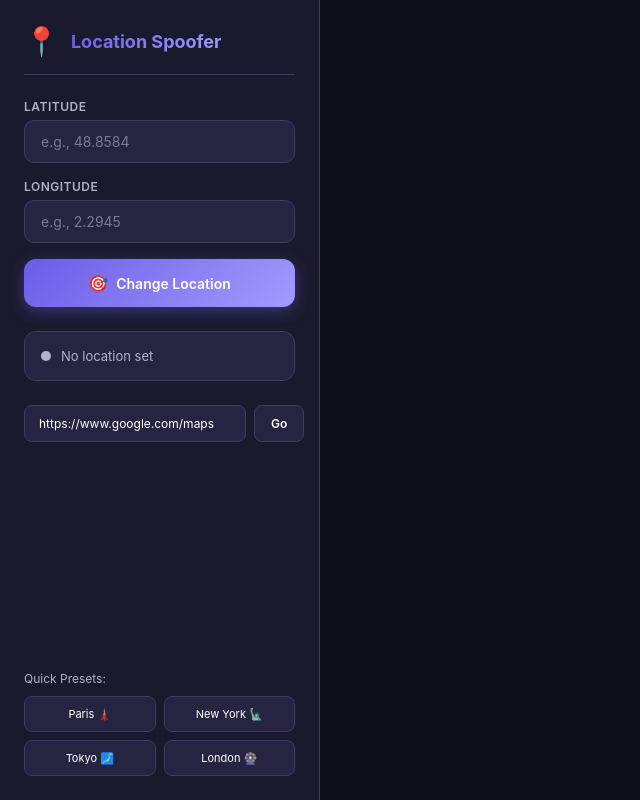
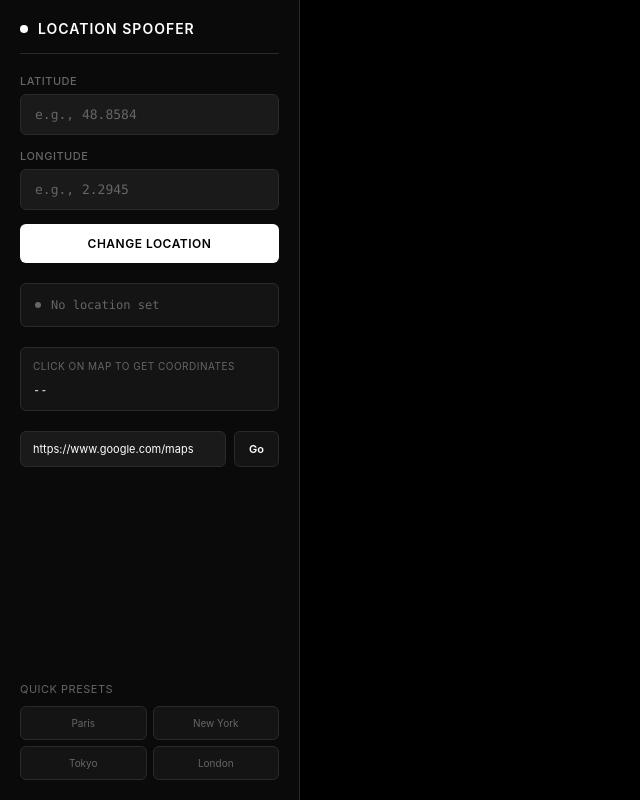
Before and after one commit to yeshaswi3060/fake-punching-system, an Electron app: page index.html in a window 1200 px wide. Shown: the whole page, without its empty margins (0-640 px from the left). Drawn offline with Linux system fonts and the light colour scheme; no server answers.

Commit message:
feat: professional black UI with map coordinate extraction

```diff
--- a/index.html
+++ b/index.html
@@ -1,19 +1,22 @@
 <!DOCTYPE html>
 <html lang="en">
+
 <head>
   <meta charset="UTF-8">
   <meta name="viewport" content="width=device-width, initial-scale=1.0">
-  <meta http-equiv="Content-Security-Policy" content="default-src 'self'; script-src 'self'; style-src 'self' 'unsafe-inline' https://fonts.googleapis.com; font-src https://fonts.gstatic.com;">
+  <meta http-equiv="Content-Security-Policy"
+    content="default-src 'self'; script-src 'self' 'unsafe-inline'; style-src 'self' 'unsafe-inline' https://fonts.googleapis.com; font-src https://fonts.gstatic.com;">
   <title>Location Spoofer</title>
   <link href="https://fonts.googleapis.com/css2?family=Inter:wght@400;500;600;700&display=swap" rel="stylesheet">
   <link rel="stylesheet" href="styles.css">
 </head>
+
 <body>
   <div class="app-container">
     <!-- Control Panel -->
     <div class="control-panel">
       <div class="logo">
-        <span class="logo-icon">📍</span>
+        <span class="logo-icon"></span>
         <span class="logo-text">Location Spoofer</span>
       </div>
 
@@ -29,7 +32,6 @@
         </div>
 
         <button id="change-location" class="btn-primary">
-          <span class="btn-icon">🎯</span>
           Change Location
         </button>
       </div>
@@ -41,18 +43,23 @@
         </div>
       </div>
 
+      <div class="coords-display">
+        <p>Click on map to get coordinates</p>
+        <span id="clicked-coords">--</span>
+      </div>
+
       <div class="url-bar">
-        <input type="text" id="url-input" placeholder="Enter URL (e.g., https://www.google.com/maps)" value="https://www.google.com/maps">
+        <input type="text" id="url-input" placeholder="Enter URL" value="https://www.google.com/maps">
         <button id="go-btn" class="btn-go">Go</button>
       </div>
 
       <div class="presets">
-        <p class="presets-title">Quick Presets:</p>
+        <p class="presets-title">Quick Presets</p>
         <div class="preset-buttons">
-          <button class="preset-btn" data-lat="48.8584" data-lng="2.2945">Paris 🗼</button>
-          <button class="preset-btn" data-lat="40.7128" data-lng="-74.0060">New York 🗽</button>
-          <button class="preset-btn" data-lat="35.6762" data-lng="139.6503">Tokyo 🗾</button>
-          <button class="preset-btn" data-lat="51.5074" data-lng="-0.1278">London 🎡</button>
+          <button class="preset-btn" data-lat="48.8584" data-lng="2.2945">Paris</button>
+          <button class="preset-btn" data-lat="40.7128" data-lng="-74.0060">New York</button>
+          <button class="preset-btn" data-lat="35.6762" data-lng="139.6503">Tokyo</button>
+          <button class="preset-btn" data-lat="51.5074" data-lng="-0.1278">London</button>
         </div>
       </div>
     </div>
@@ -65,4 +72,5 @@
 
   <script src="renderer.js"></script>
 </body>
+
 </html>
--- a/styles.css
+++ b/styles.css
@@ -5,21 +5,21 @@
 }
 
 :root {
-  --bg-primary: #0f0f1a;
-  --bg-secondary: #1a1a2e;
-  --bg-tertiary: #252542;
-  --accent-primary: #6c5ce7;
-  --accent-secondary: #a29bfe;
-  --accent-gradient: linear-gradient(135deg, #6c5ce7 0%, #a29bfe 100%);
-  --success: #00cec9;
+  --bg-primary: #000000;
+  --bg-secondary: #0a0a0a;
+  --bg-tertiary: #141414;
+  --bg-input: #1a1a1a;
+  --accent-primary: #ffffff;
+  --accent-secondary: #888888;
   --text-primary: #ffffff;
-  --text-secondary: #b2b2c7;
-  --border-color: #3d3d5c;
-  --shadow: 0 4px 20px rgba(0, 0, 0, 0.3);
+  --text-secondary: #666666;
+  --border-color: #2a2a2a;
+  --success: #4ade80;
+  --shadow: 0 2px 10px rgba(0, 0, 0, 0.5);
 }
 
 body {
-  font-family: 'Inter', -apple-system, BlinkMacSystemFont, sans-serif;
+  font-family: 'Inter', -apple-system, BlinkMacSystemFont, 'Segoe UI', sans-serif;
   background: var(--bg-primary);
   color: var(--text-primary);
   overflow: hidden;
@@ -33,41 +33,43 @@ body {
 
 /* Control Panel */
 .control-panel {
-  width: 320px;
+  width: 300px;
   background: var(--bg-secondary);
-  padding: 24px;
+  padding: 20px;
   display: flex;
   flex-direction: column;
-  gap: 24px;
+  gap: 20px;
   border-right: 1px solid var(--border-color);
 }
 
 .logo {
   display: flex;
   align-items: center;
-  gap: 12px;
+  gap: 10px;
   padding-bottom: 16px;
   border-bottom: 1px solid var(--border-color);
 }
 
 .logo-icon {
-  font-size: 28px;
+  width: 8px;
+  height: 8px;
+  background: var(--accent-primary);
+  border-radius: 50%;
 }
 
 .logo-text {
-  font-size: 18px;
-  font-weight: 700;
-  background: var(--accent-gradient);
-  -webkit-background-clip: text;
-  -webkit-text-fill-color: transparent;
-  background-clip: text;
+  font-size: 14px;
+  font-weight: 600;
+  letter-spacing: 1px;
+  text-transform: uppercase;
+  color: var(--text-primary);
 }
 
 /* Controls */
 .controls {
   display: flex;
   flex-direction: column;
-  gap: 16px;
+  gap: 14px;
 }
 
 .input-group {
@@ -77,33 +79,31 @@ body {
 }
 
 .input-group label {
-  font-size: 12px;
-  font-weight: 600;
+  font-size: 11px;
+  font-weight: 500;
   color: var(--text-secondary);
   text-transform: uppercase;
   letter-spacing: 0.5px;
 }
 
 .input-group input {
-  padding: 12px 16px;
-  background: var(--bg-tertiary);
+  padding: 12px 14px;
+  background: var(--bg-input);
   border: 1px solid var(--border-color);
-  border-radius: 10px;
+  border-radius: 6px;
   color: var(--text-primary);
-  font-size: 14px;
-  font-family: inherit;
-  transition: all 0.2s ease;
+  font-size: 13px;
+  font-family: 'SF Mono', 'Consolas', monospace;
+  transition: all 0.15s ease;
 }
 
 .input-group input:focus {
   outline: none;
   border-color: var(--accent-primary);
-  box-shadow: 0 0 0 3px rgba(108, 92, 231, 0.2);
 }
 
 .input-group input::placeholder {
   color: var(--text-secondary);
-  opacity: 0.6;
 }
 
 /* Primary Button */
@@ -112,37 +112,38 @@ body {
   align-items: center;
   justify-content: center;
   gap: 8px;
-  padding: 14px 24px;
-  background: var(--accent-gradient);
+  padding: 12px 20px;
+  background: var(--accent-primary);
   border: none;
-  border-radius: 12px;
-  color: white;
-  font-size: 14px;
+  border-radius: 6px;
+  color: #000000;
+  font-size: 12px;
   font-weight: 600;
   font-family: inherit;
+  text-transform: uppercase;
+  letter-spacing: 0.5px;
   cursor: pointer;
-  transition: all 0.3s ease;
-  box-shadow: 0 4px 15px rgba(108, 92, 231, 0.4);
+  transition: all 0.15s ease;
 }
 
 .btn-primary:hover {
-  transform: translateY(-2px);
-  box-shadow: 0 6px 20px rgba(108, 92, 231, 0.5);
+  opacity: 0.9;
 }
 
 .btn-primary:active {
-  transform: translateY(0);
+  transform: scale(0.98);
 }
 
-.btn-icon {
-  font-size: 16px;
+.btn-primary:disabled {
+  opacity: 0.5;
+  cursor: not-allowed;
 }
 
 /* Status */
 .status-container {
-  padding: 16px;
+  padding: 14px;
   background: var(--bg-tertiary);
-  border-radius: 12px;
+  border-radius: 6px;
   border: 1px solid var(--border-color);
 }
 
@@ -153,26 +154,21 @@ body {
 }
 
 .status-dot {
-  width: 10px;
-  height: 10px;
+  width: 6px;
+  height: 6px;
   border-radius: 50%;
   background: var(--text-secondary);
-  transition: all 0.3s ease;
+  transition: all 0.2s ease;
 }
 
 .status.active .status-dot {
   background: var(--success);
-  box-shadow: 0 0 10px var(--success);
-  animation: pulse 2s infinite;
-}
-
-@keyframes pulse {
-  0%, 100% { opacity: 1; }
-  50% { opacity: 0.6; }
+  box-shadow: 0 0 8px var(--success);
 }
 
 .status-text {
-  font-size: 13px;
+  font-size: 12px;
+  font-family: 'SF Mono', 'Consolas', monospace;
   color: var(--text-secondary);
 }
 
@@ -188,12 +184,12 @@ body {
 
 .url-bar input {
   flex: 1;
-  padding: 10px 14px;
-  background: var(--bg-tertiary);
+  padding: 10px 12px;
+  background: var(--bg-input);
   border: 1px solid var(--border-color);
-  border-radius: 8px;
+  border-radius: 6px;
   color: var(--text-primary);
-  font-size: 12px;
+  font-size: 11px;
   font-family: inherit;
 }
 
@@ -203,20 +199,21 @@ body {
 }
 
 .btn-go {
-  padding: 10px 16px;
+  padding: 10px 14px;
   background: var(--bg-tertiary);
   border: 1px solid var(--border-color);
-  border-radius: 8px;
+  border-radius: 6px;
   color: var(--text-primary);
-  font-size: 12px;
+  font-size: 11px;
   font-weight: 600;
   font-family: inherit;
   cursor: pointer;
-  transition: all 0.2s ease;
+  transition: all 0.15s ease;
 }
 
 .btn-go:hover {
   background: var(--accent-primary);
+  color: #000000;
   border-color: var(--accent-primary);
 }
 
@@ -226,33 +223,57 @@ body {
 }
 
 .presets-title {
-  font-size: 12px;
+  font-size: 11px;
   color: var(--text-secondary);
   margin-bottom: 10px;
+  text-transform: uppercase;
+  letter-spacing: 0.5px;
 }
 
 .preset-buttons {
   display: grid;
   grid-template-columns: 1fr 1fr;
-  gap: 8px;
+  gap: 6px;
 }
 
 .preset-btn {
-  padding: 10px 12px;
+  padding: 10px 10px;
   background: var(--bg-tertiary);
   border: 1px solid var(--border-color);
-  border-radius: 8px;
-  color: var(--text-primary);
-  font-size: 11px;
+  border-radius: 6px;
+  color: var(--text-secondary);
+  font-size: 10px;
   font-family: inherit;
   cursor: pointer;
-  transition: all 0.2s ease;
+  transition: all 0.15s ease;
 }
 
 .preset-btn:hover {
-  background: var(--accent-primary);
-  border-color: var(--accent-primary);
-  transform: scale(1.02);
+  background: var(--bg-input);
+  color: var(--text-primary);
+  border-color: var(--accent-secondary);
+}
+
+/* Coordinates Display */
+.coords-display {
+  padding: 12px;
+  background: var(--bg-tertiary);
+  border-radius: 6px;
+  border: 1px solid var(--border-color);
+}
+
+.coords-display p {
+  font-size: 10px;
+  color: var(--text-secondary);
+  text-transform: uppercase;
+  letter-spacing: 0.5px;
+  margin-bottom: 6px;
+}
+
+.coords-display span {
+  font-size: 12px;
+  font-family: 'SF Mono', 'Consolas', monospace;
+  color: var(--text-primary);
 }
 
 /* Browser Container */
@@ -270,8 +291,8 @@ body {
 
 /* Scrollbar */
 ::-webkit-scrollbar {
-  width: 8px;
-  height: 8px;
+  width: 6px;
+  height: 6px;
 }
 
 ::-webkit-scrollbar-track {
@@ -280,7 +301,7 @@ body {
 
 ::-webkit-scrollbar-thumb {
   background: var(--border-color);
-  border-radius: 4px;
+  border-radius: 3px;
 }
 
 ::-webkit-scrollbar-thumb:hover {
```
Also changed, not shown: renderer.js (+44 -7 lines).
